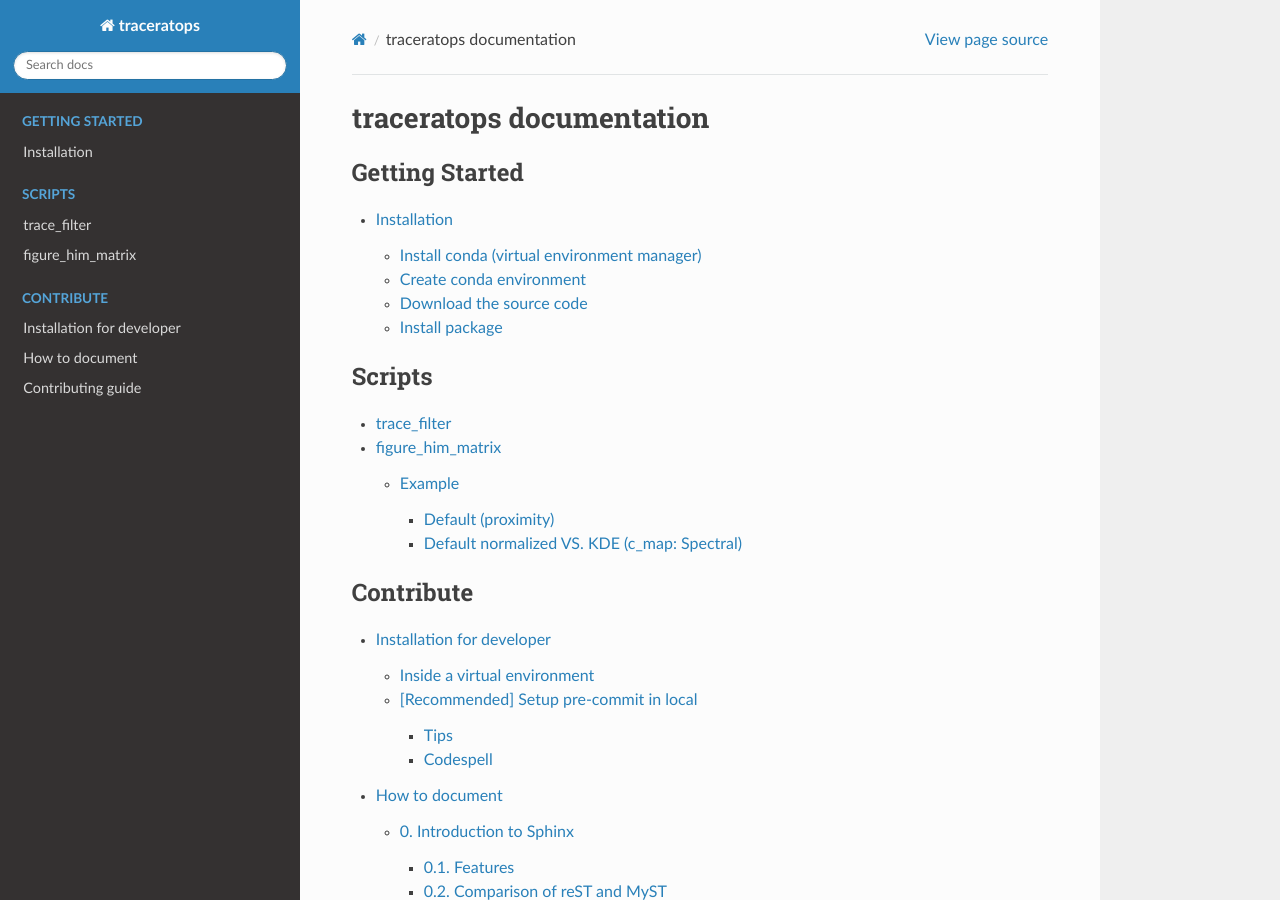
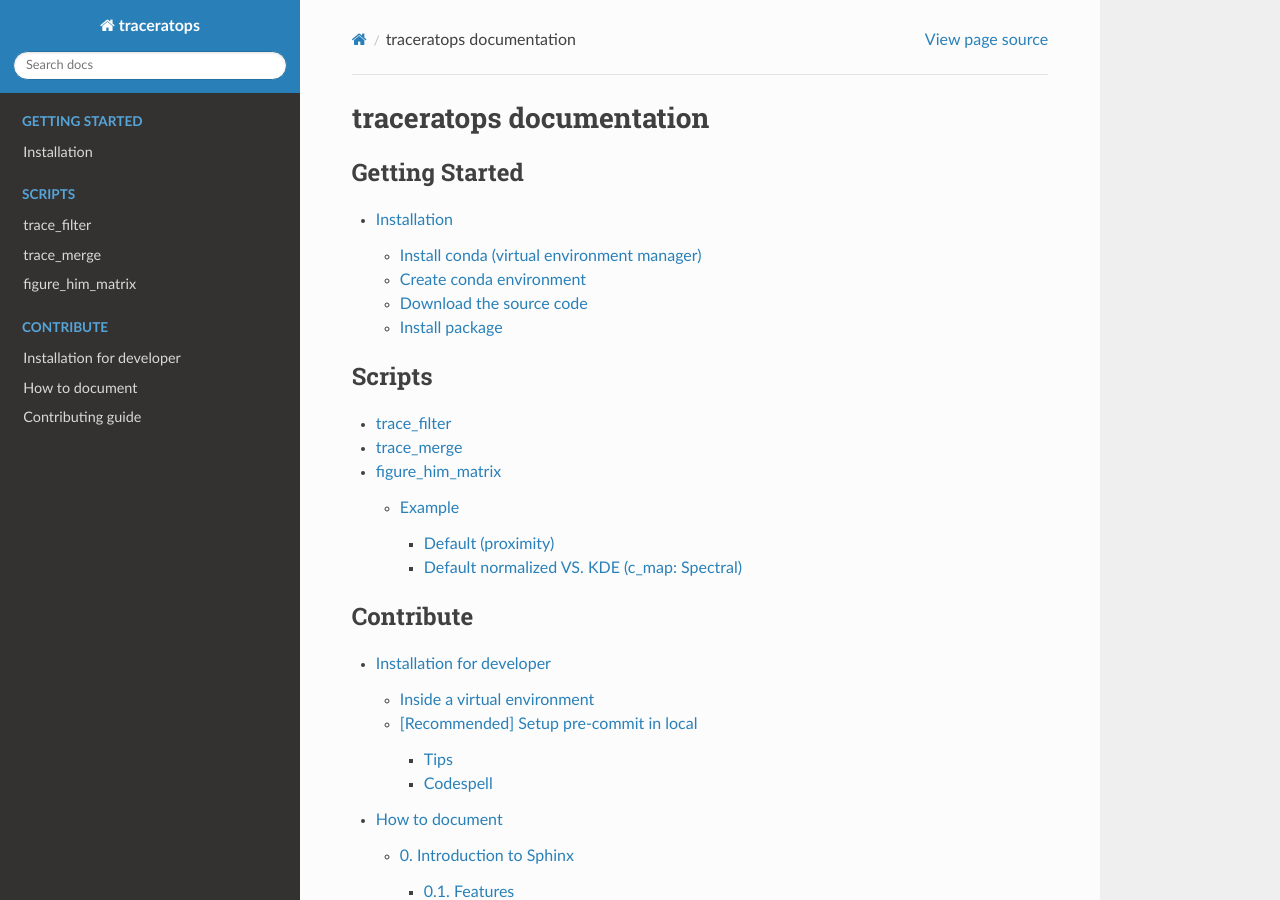
Before and after one commit to pyHi-M/traceratops, a Sphinx documentation site: the page built from docs/source/index.rst, in a window 1280 px wide and 900 px high. Built offline with Sphinx 7.4.7 and the Read the Docs theme 3.1.0, drawn with Linux system fonts in a browser that asks for light colours.

Commit message:
doc(trace_merge): initial setup

```diff
--- a/docs/source/index.rst
+++ b/docs/source/index.rst
@@ -10,6 +10,7 @@ traceratops documentation
    :caption: Scripts
 
    scripts/trace_filter
+   scripts/trace_merge
    scripts/figure_him_matrix
 
 .. toctree::
--- /dev/null
+++ b/docs/source/scripts/trace_merge.rst
@@ -0,0 +1,6 @@
+trace\_merge
+===================
+
+.. argparse::
+   :ref: traceratops.trace_merge.parse_arguments
+   :prog: trace_merge
```
Also changed, not shown: 1 other file.
